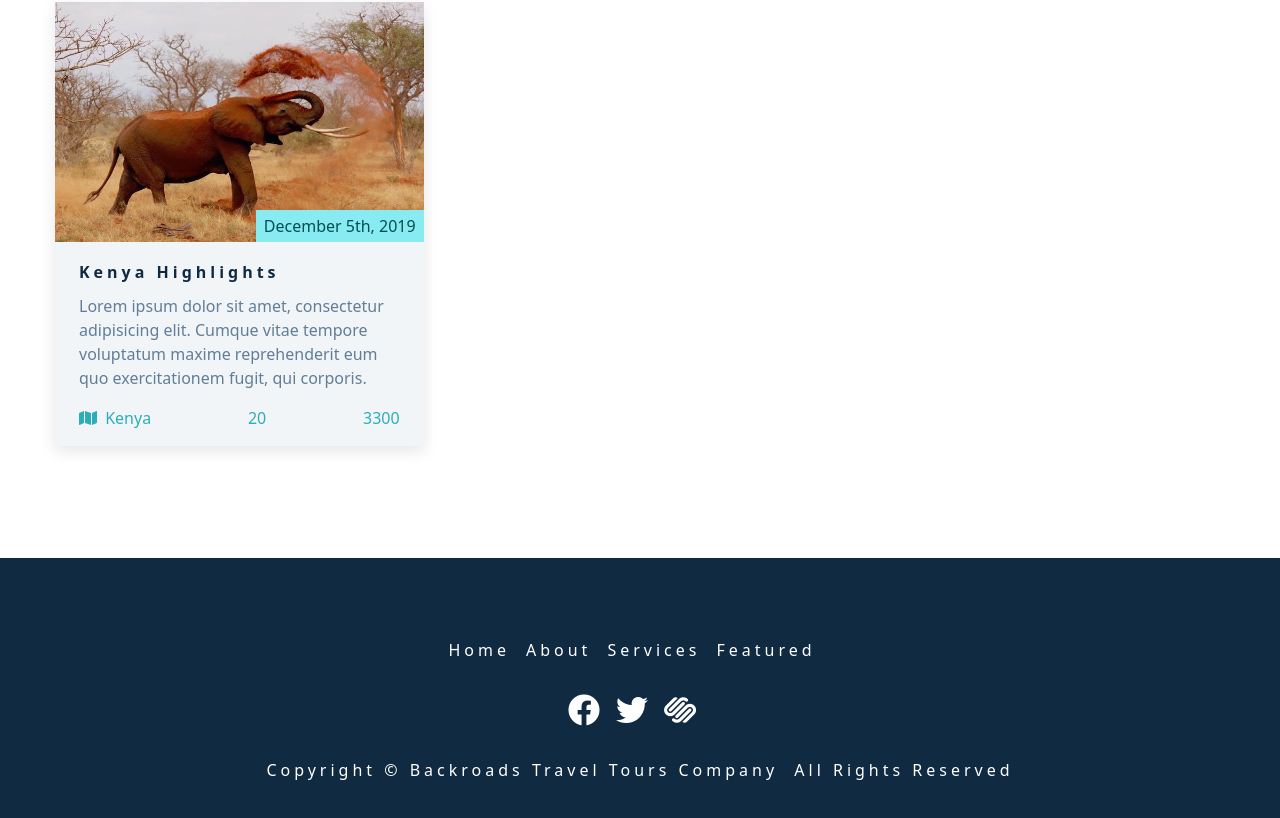
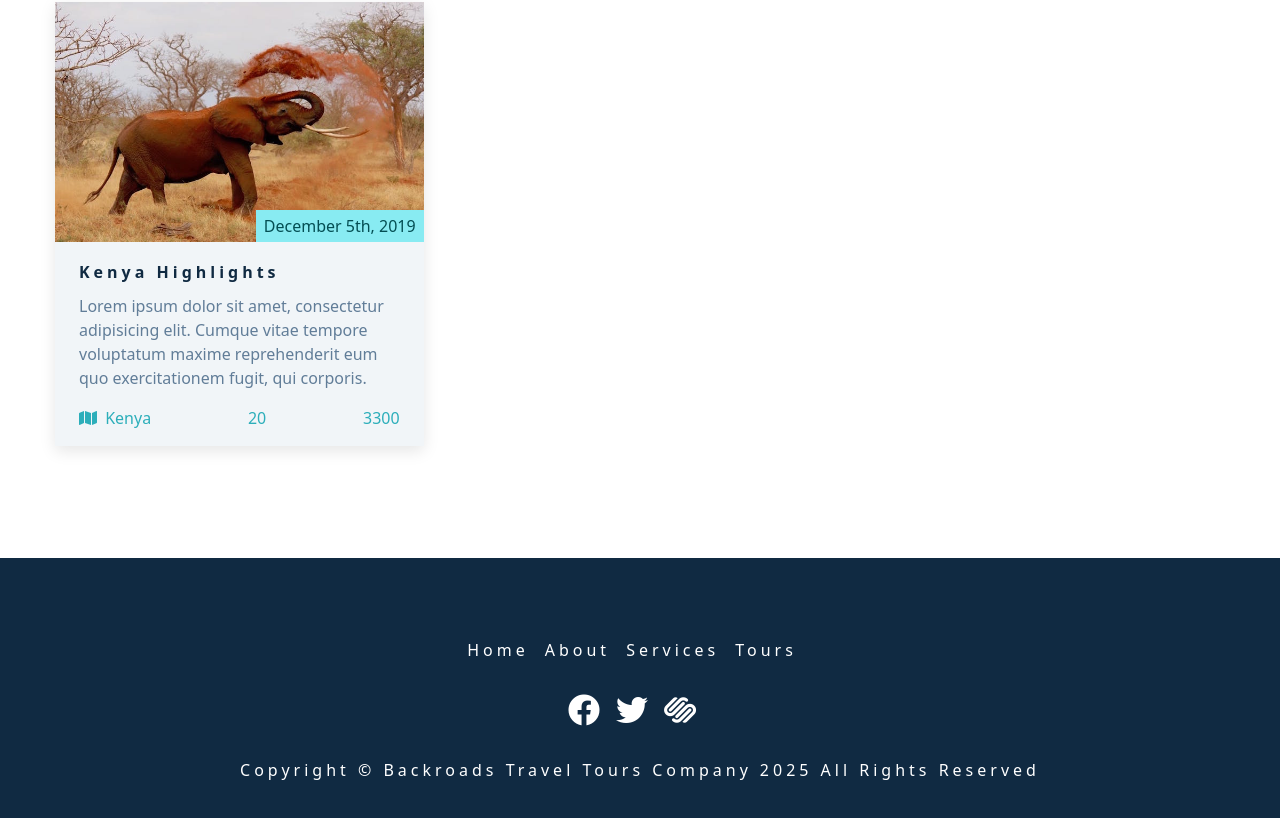
Before and after one commit to halityrd/react-projects, a JavaScript app in the folder 02-backroads-app/: page / in a window 1280 px wide. Shown: the part 2561-3379 px from the top of the page. Built offline with nearby package versions, Linux system fonts and the light colour scheme; the HTML template or start-up script is replaced by a standard one.

Commit message:
Footer Component

```diff
--- a/02-backroads-app/src/components/Footer.js
+++ b/02-backroads-app/src/components/Footer.js
@@ -1,60 +1,40 @@
+import { pageLinks, socialLinks } from '../data';
+
 const Footer = () => {
   return (
     <footer className="section footer">
       <ul className="footer-links">
-        <li>
-          <a href="#home" className="footer-link">
-            home
-          </a>
-        </li>
-        <li>
-          <a href="#about" className="footer-link">
-            about
-          </a>
-        </li>
-        <li>
-          <a href="#services" className="footer-link">
-            services
-          </a>
-        </li>
-        <li>
-          <a href="#featured" className="footer-link">
-            featured
-          </a>
-        </li>
+        {pageLinks.map((link) => {
+          const { id, href, text } = link;
+          return (
+            <li key={id}>
+              <a href={href} className="footer-link">
+                {text}
+              </a>
+            </li>
+          );
+        })}
       </ul>
       <ul className="footer-icons">
-        <li>
-          <a
-            href="https://www.twitter.com"
-            target="_blank"
-            className="footer-icon"
-          >
-            <i className="fab fa-facebook"></i>
-          </a>
-        </li>
-        <li>
-          <a
-            href="https://www.twitter.com"
-            target="_blank"
-            className="footer-icon"
-          >
-            <i className="fab fa-twitter"></i>
-          </a>
-        </li>
-        <li>
-          <a
-            href="https://www.twitter.com"
-            target="_blank"
-            className="footer-icon"
-          >
-            <i className="fab fa-squarespace"></i>
-          </a>
-        </li>
+        {socialLinks.map((link) => {
+          const { id, href, icon } = link;
+          return (
+            <li key={icon}>
+              <a
+                href={href}
+                target="_blank"
+                className="footer-icon"
+                rel="noreferrer"
+              >
+                <i className={icon}></i>
+              </a>
+            </li>
+          );
+        })}
       </ul>
       <p className="copyright">
         copyright &copy; Backroads travel tours company
-        <span id="date"></span> all rights reserved
+        <span id="date">{new Date().getFullYear()}</span> all rights reserved
       </p>
     </footer>
   );
--- a/02-backroads-app/src/components/Navbar.js
+++ b/02-backroads-app/src/components/Navbar.js
@@ -30,7 +30,7 @@
             return (
               <li key={id}>
                 <a
-                  href="https://www.twitter.com"
+                  href={href}
                   target="_blank"
                   rel="noreferrer"
                   className="nav-icon"
```
